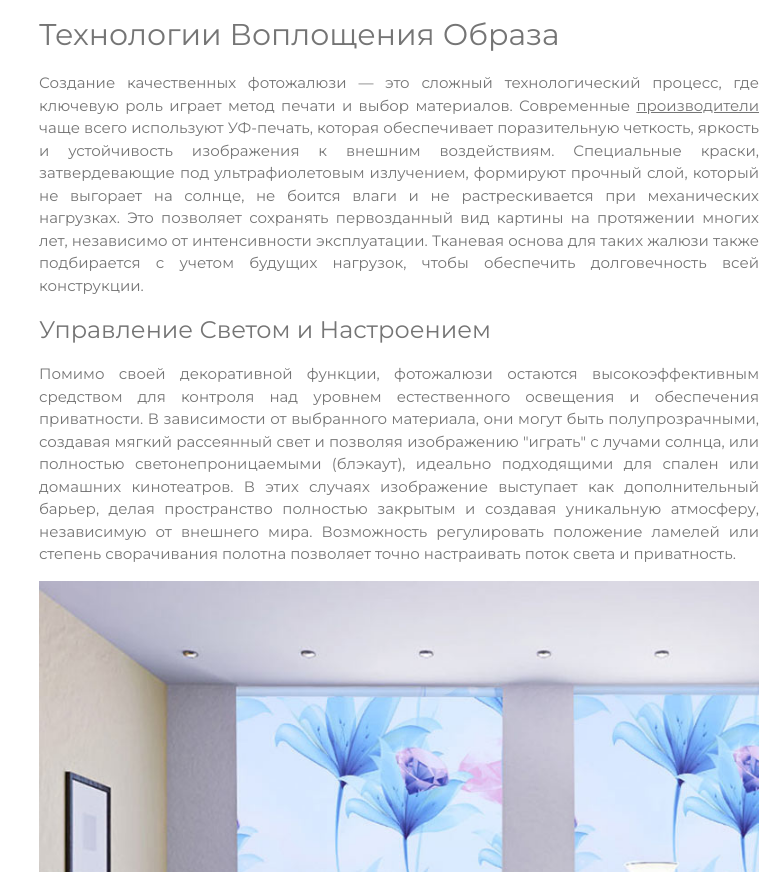
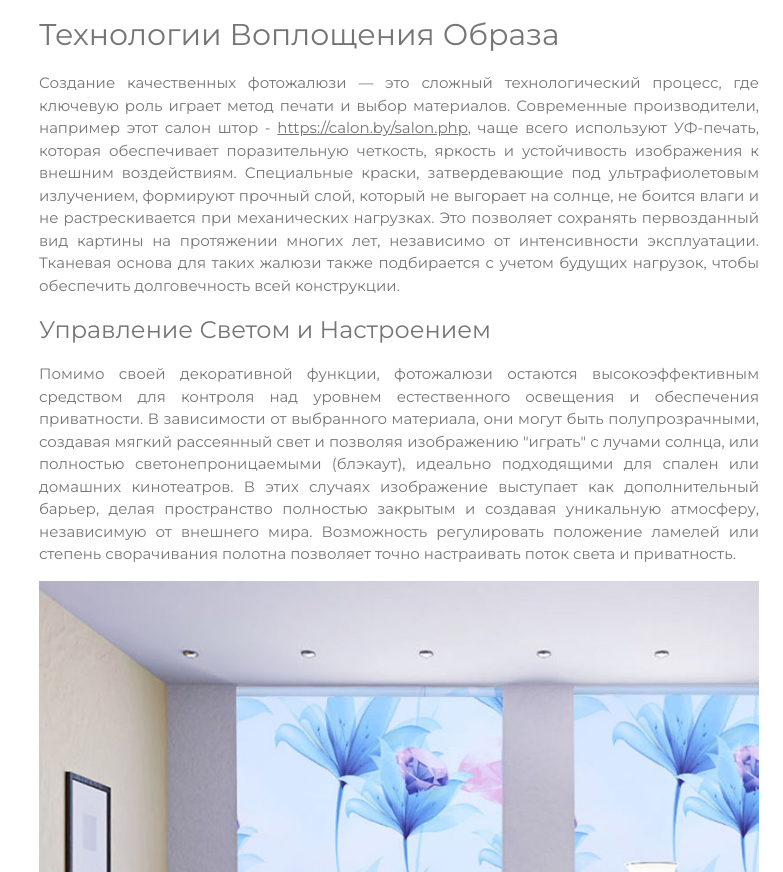
Before and after one commit to rolshtori/rolshtori.github.io, a plain HTML site: page zhalusi.html in a window 1280 px wide. Shown: the part 1615-2487 px from the top of the page, without its empty margins (497-1280 px from the left). Drawn offline with Linux system fonts and the light colour scheme.

Commit message:
Update zhalusi.html

```diff
--- a/zhalusi.html
+++ b/zhalusi.html
@@ -80,7 +80,7 @@
 
 <h2>Технологии Воплощения Образа</h2>
 
-<p>Создание качественных фотожалюзи — это сложный технологический процесс, где ключевую роль играет метод печати и выбор материалов. Современные <a href="https://rollshtory.by/">производители</a> чаще всего используют УФ-печать, которая обеспечивает поразительную четкость, яркость и устойчивость изображения к внешним воздействиям. Специальные краски, затвердевающие под ультрафиолетовым излучением, формируют прочный слой, который не выгорает на солнце, не боится влаги и не растрескивается при механических нагрузках. Это позволяет сохранять первозданный вид картины на протяжении многих лет, независимо от интенсивности эксплуатации. Тканевая основа для таких жалюзи также подбирается с учетом будущих нагрузок, чтобы обеспечить долговечность всей конструкции.</p>
+<p>Создание качественных фотожалюзи — это сложный технологический процесс, где ключевую роль играет метод печати и выбор материалов. Современные производители, например этот салон штор - <a href="https://calon.by/salon.php">https://calon.by/salon.php</a>, чаще всего используют УФ-печать, которая обеспечивает поразительную четкость, яркость и устойчивость изображения к внешним воздействиям. Специальные краски, затвердевающие под ультрафиолетовым излучением, формируют прочный слой, который не выгорает на солнце, не боится влаги и не растрескивается при механических нагрузках. Это позволяет сохранять первозданный вид картины на протяжении многих лет, независимо от интенсивности эксплуатации. Тканевая основа для таких жалюзи также подбирается с учетом будущих нагрузок, чтобы обеспечить долговечность всей конструкции.</p>
 
 <h3>Управление Светом и Настроением</h3>
 
```
